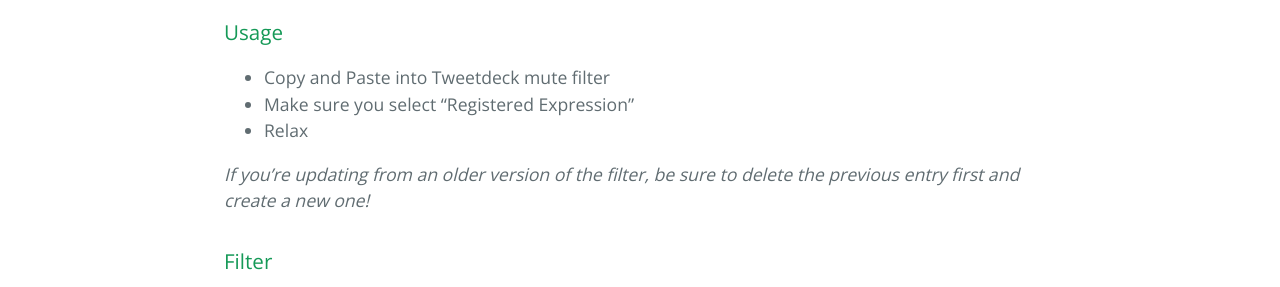
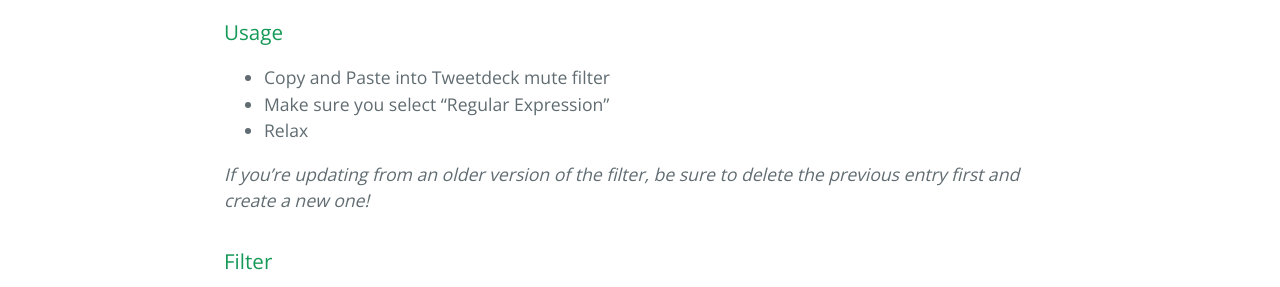
Before and after one commit to vmstan/vmstan.github.io, a Jekyll site: the page built from tweetbot.md, in a window 1280 px wide. Shown: the part 466-753 px from the top of the page. Built offline with Jekyll 4.4.1, drawn with Linux system fonts in a browser that asks for light colours; nearby versions of some CDN libraries.

Commit message:
Regular not Registered

```diff
--- a/tweetbot.md
+++ b/tweetbot.md
@@ -6,7 +6,7 @@ layout: page
 ### Usage
 
 - Copy and Paste into Tweetdeck mute filter
-- Make sure you select "Registered Expression"
+- Make sure you select "Regular Expression"
 - Relax
 
 _If you're updating from an older version of the filter, be sure to delete the previous entry first and create a new one!_
```
